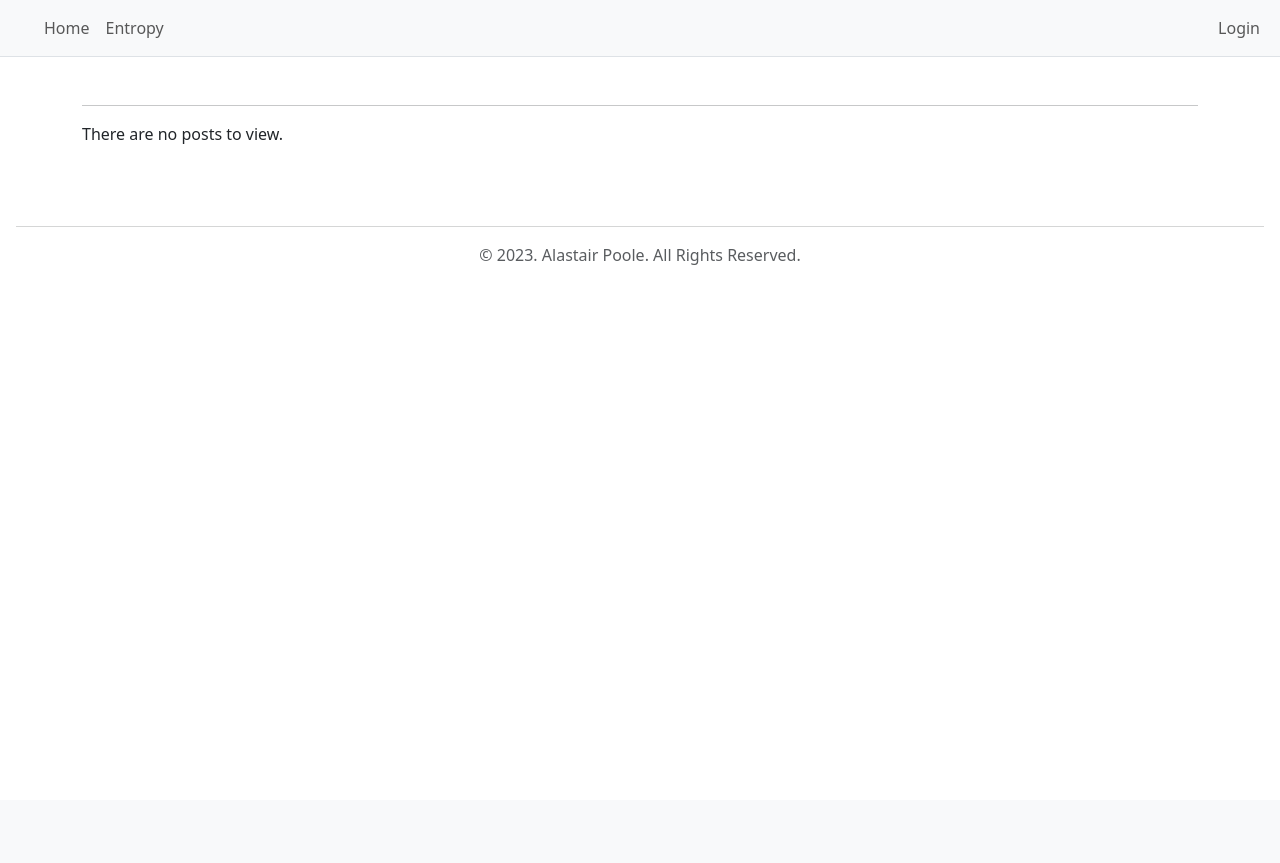
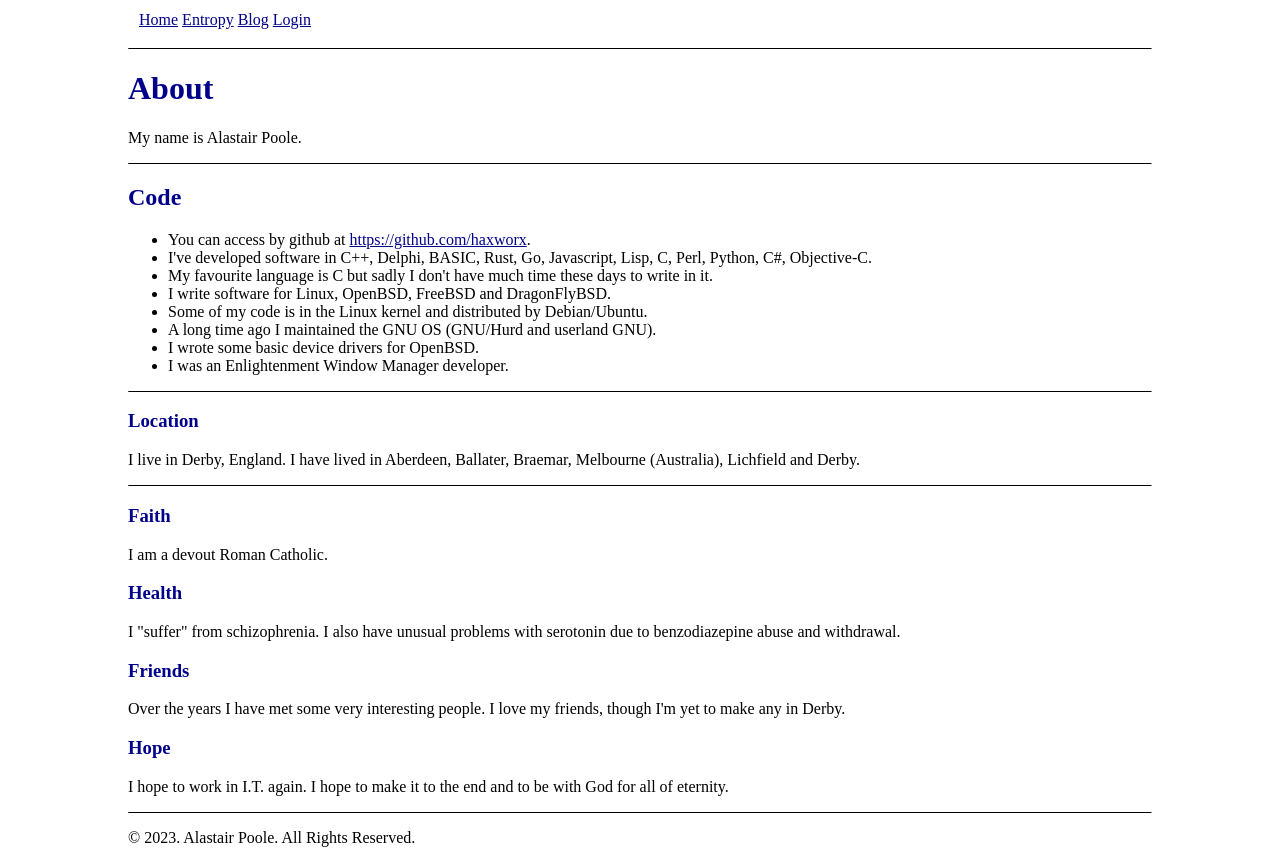
Before and after one commit to haxworx/blog, a Symfony app: template templates/page/index.html.twig in a window 1280 px wide. Before the commit the page ends 265 px from the top, so only its background shows below. Run offline with Twig, Linux system fonts and the light colour scheme; the template is opened without the code that fills it, so the values that code supplies are empty; style sheets or scripts are compiled from the project's sources; some libraries are stand-ins or nearby versions.

Commit message:
www: make this my website.
Basic and circa 1996, but then that's how we remember the
Interwebz. I hate it now.

```diff
--- a/assets/js/theme.js
+++ b/assets/js/theme.js
@@ -1,2 +1,2 @@
-import '../scss/theme.scss';
-import 'bootstrap/dist/js/bootstrap.js';
+//import '../scss/theme.scss';
+//import 'bootstrap/dist/js/bootstrap.js';
--- a/src/Controller/PostController.php
+++ b/src/Controller/PostController.php
@@ -42,7 +42,7 @@ class PostController extends AbstractController
 
             $this->notifier->send(new Notification('Post created.', ['browser']));
 
-            return $this->redirectToRoute('app_index');
+            return $this->redirectToRoute('app_blog');
         }
 
         return $this->render('post/index.html.twig', [
@@ -107,6 +107,6 @@ class PostController extends AbstractController
 
         $this->notifier->send(new Notification('Post deleted.', ['browser']));
 
-        return $this->redirectToRoute('app_index');
+        return $this->redirectToRoute('app_blog');
     }
 }
--- a/templates/base.html.twig
+++ b/templates/base.html.twig
@@ -12,63 +12,78 @@
         {% block javascripts %}
             {{ encore_entry_script_tags('app') }}
         {% endblock %}
+
+    <style>
+        body {
+            margin: auto;
+            width: 80%;
+        }
+        h1, h2, h3, h4, a {
+            color: darkblue;
+        }
+        hr {
+            border-top: 1px solid black;
+            border-bottom: none;
+        }
+        button {
+            border: 1px solid black;
+            background-color: lightgrey;
+            padding: 4px;
+            margin-top: 5px;
+        }
+        input, textarea {
+            width: 100%;
+            padding-top: 5px;
+            padding-bottom: 5px;
+        }
+    </style>
     </head>
     <body>
         <header class="header">
             <nav class="navbar navbar-expand-sm navbar-light bg-light">
                 <div class="container-fluid">
-                    <a class="navbar-brand me-4 pr-2" href="{{ path('app_index') }}">
-                    </a>
-
-                    <button class="navbar-toggler border-0" type="button" data-bs-toggle="collapse" data-bs-target="#header-menu" aria-controls="navbarSupportedContent" aria-expanded="false" aria-label="Show/Hide navigation">
-                        <span class="navbar-toggler-icon"></span>
-                    </button>
-
-                    <div class="collapse navbar-collapse" id="header-menu">
-                        <ul class="nav navbar-nav mr-auto">
-                            <li class="nav-item">
+                    <table style="padding: 8px;">
+                        <tr>
+                            <td>
                                 <a class="nav-link" title="Home" href="{{ path('app_index') }}">
                                     Home
                                 </a>
-                            </li>
-                        </ul>
-                        <ul class="nav navbar-nav mr-auto">
-                            <li class="nav-item">
+                            </td>
+                            <td>
                                 <a class="nav-link" title="" href="{{ path('app_entropy') }}">
                                     Entropy
                                 </a>
-                            </li>
-                        </ul>
+                            </td>
+                            <td>
+                                <a class="nav-link" title="Home" href="{{ path('app_blog') }}">
+                                    Blog
+                                </a>
+                            </td>
 {% if is_granted('ROLE_USER') %}
-                        <ul class="nav navbar-nav mr-auto">
-                            <li class="nav-item">
-                                <a class="nav-link" title="View Stats" href="{{ path('app_post') }}">
+                            <td>
+                                <a class="nav-link" title="" href="{{ path('app_post') }}">
                                    Post
                                 </a>
-                            </li>
-                        </ul>
-                        <ul class="nav navbar-nav ms-auto">
-                            <li class="nav-item">
+                            </td>
+                            <td>
                                 <a class="nav-link" href="{{ path('app_user_settings') }}">
                                     Settings
                                 </a>
-                            </li>
-                            <li class="nav-item">
+                            </td>
+                            <td>
                                 <a class="nav-link" href="{{ path('app_logout') }}">
                                     Logout
                                 </a>
-                            </li>
-                        </ul>
+                            </td>
 {% else %}
-                        <ul class="nav navbar-nav ms-auto">
-                            <li class="nav-item">
+                            <td>
                                 <a class="nav-link" href="{{ path('app_login') }}">
                                     Login
                                 </a>
-                            </li>
-                        </ul>
+                            </td>
 {% endif %}
-                    </div>
+                        </tr>
+                    </table>
                 </div>
             </nav>
             <nav class="bg-light border-bottom">
@@ -83,8 +98,7 @@
 {% endif %}
         <main role="main" class="container mt-5" id="main">
         {% for message in app.flashes('notification') %}
-            <div class="alert alert-info alter-dismissible d-flex align-items-center fade show">:
-            <button type="button" class="btn-close" data-bs-dismiss="alert" aria-label="Close"></button>
+            <div class="alert alert-info alter-dismissible d-flex align-items-center fade show">
             {{ message }}
             </div>
         {% endfor %}
--- a/templates/page/index.html.twig
+++ b/templates/page/index.html.twig
@@ -3,14 +3,30 @@
 {% block title %}Welcome{% endblock %}
 
 {% block body %}
-    {% for post in posts %}
-        <h4><a href="/post/view/{{ post.id }}">{{ post.title }}</a></h4>
-        <p>by {{ post.userId|username }}</p>
-        <p><i>{{ post.createdAt|date }}</i></p>
-        <p>{{ post.text|ellipsis }}</p>
-{{ include('/delete/_delete.html.twig') }}
-    <hr>
-    {% else %}
-    <p>There are no posts to view.</p>
-    {% endfor %}
+<h1>About</h1>
+<p>My name is Alastair Poole.</p>
+<hr>
+<h2>Code</h2>
+<ul>
+    <li>You can access by github at <a href="https://github.com/haxworx">https://github.com/haxworx</a>.</li>
+    <li>I've developed software in C++, Delphi, BASIC, Rust, Go, Javascript, Lisp, C, Perl, Python, C#, Objective-C.</li>
+    <li>My favourite language is C but sadly I don't have much time these days to write in it.</li>
+    <li>I write software for Linux, OpenBSD, FreeBSD and DragonFlyBSD.</li>
+    <li>Some of my code is in the Linux kernel and distributed by Debian/Ubuntu.</li>
+    <li>A long time ago I maintained the GNU OS (GNU/Hurd and userland GNU).</li>
+    <li>I wrote some basic device drivers for OpenBSD.</li>
+    <li>I was an Enlightenment Window Manager developer.</li>
+</ul>
+<hr>
+<h3>Location</h3>
+<p>I live in Derby, England. I have lived in Aberdeen, Ballater, Braemar, Melbourne (Australia), Lichfield and Derby.</p>
+<hr>
+<h3>Faith</h3>
+<p>I am a devout Roman Catholic.</p>
+<h3>Health</h3>
+<p>I "suffer" from schizophrenia. I also have unusual problems with serotonin due to benzodiazepine abuse and withdrawal.</p>
+<h3>Friends</h3>
+<p>Over the years I have met some very interesting people. I love my friends, though I'm yet to make any in Derby.</p>
+<h3>Hope</h3>
+<p>I hope to work in I.T. again. I hope to make it to the end and to be with God for all of eternity.</p>
 {% endblock %}
--- a/templates/registration/register.html.twig
+++ b/templates/registration/register.html.twig
@@ -3,8 +3,8 @@
 {% block title %}Register{% endblock %}
 {% form_theme registrationForm 'bootstrap_5_layout.html.twig' %}
 {% block body %}
-    <h1>Register</h1>
-
+    <p>All your data belongs to us.</p>
+    <p>Register and post data on the blog.</p>
     {{ form_errors(registrationForm) }}
 
     {{ form_start(registrationForm) }}
--- a/templates/security/login.html.twig
+++ b/templates/security/login.html.twig
@@ -3,6 +3,7 @@
 {% block title %}Log in!{% endblock %}
 
 {% block body %}
+<p>Go on, register, login and post. What's the worst that can happen?</p>
 <form method="post">
     {% if error %}
         <div class="alert alert-danger">{{ error.messageKey|trans(error.messageData, 'security') }}</div>
```
Also changed, not shown: src/Controller/PageController.php (+9 -2 lines), templates/page/blog.html.twig (added, +16 -0 lines).
